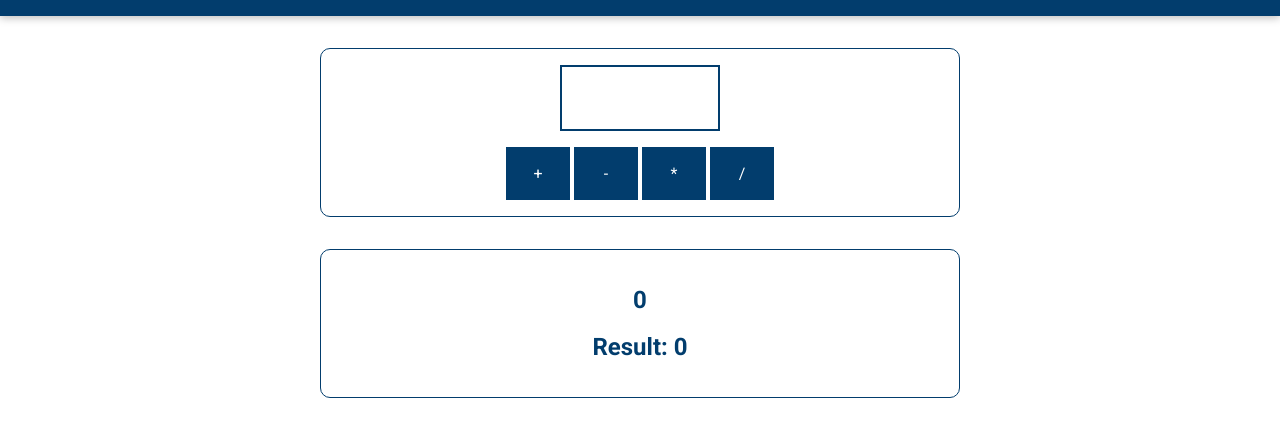
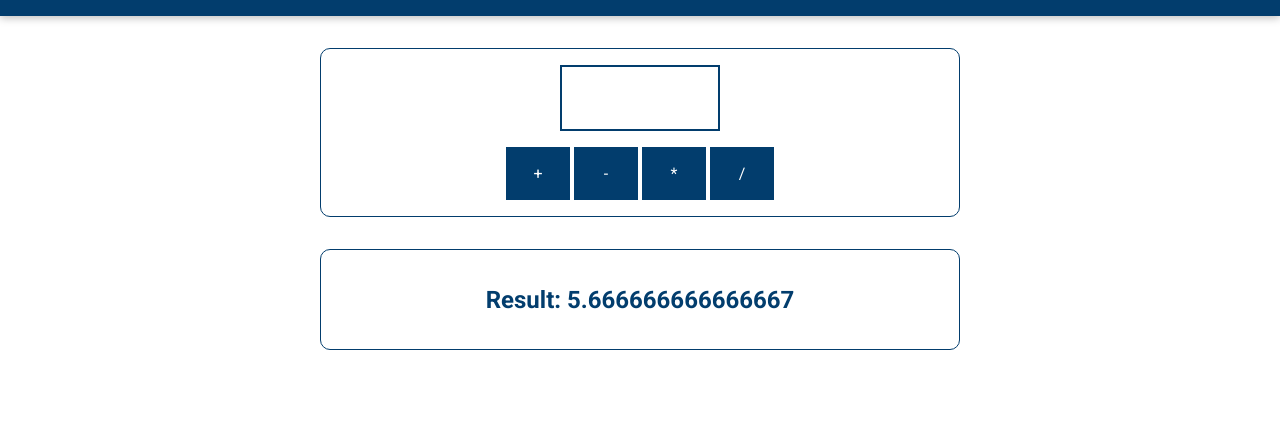
Before and after one commit to Have-Samuel/unconvetional-math, a plain HTML site: page index.html in a window 1280 px wide. Shown: the part 97-534 px from the top of the page. Drawn offline with Linux system fonts and the light colour scheme.

Commit message:
Working with Variables and Operators

```diff
--- /dev/null
+++ b/assets/scripts/app.js
@@ -0,0 +1,5 @@
+let currentResult = 0;
+
+currentResult += 4 + 5 / (3 * 2 - 3);
+
+outputResult(currentResult, '');
--- a/index.html
+++ b/index.html
@@ -6,6 +6,8 @@
     <meta http-equiv="X-UA-Compatible" content="ie=edge" />
     <title>Basics</title>
     <link rel="stylesheet" href="assets/styles/style.css" />
+    <script src="./assets/scripts/vendor.js" defer></script>
+    <script src="./assets/scripts/app.js" defer></script>
   </head>
   <body>
     <header>
```
